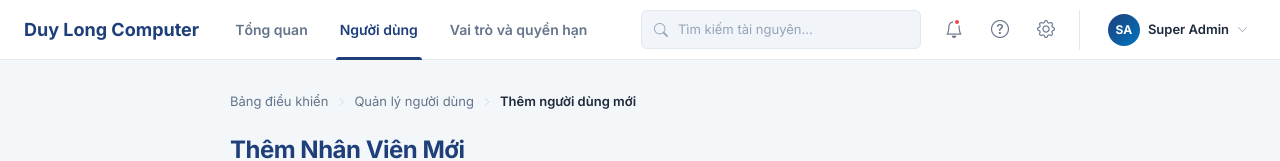
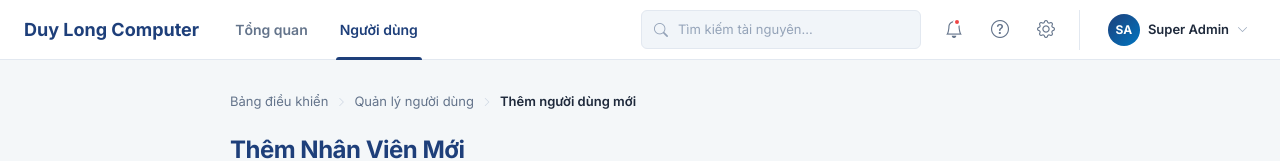
Before and after one commit to flying-bug/DLC-WMS, a React (Vite) app in the folder frontend/: page /users/create in a window 1280 px wide. Shown: the top 161 px of the page. Built offline with nearby package versions, Linux system fonts and the light colour scheme; no server answers.

Commit message:
refactor(ui): remove redundant roles tab from top nav

```diff
--- a/frontend/src/pages/CreateEmployee/CreateEmployeePage.jsx
+++ b/frontend/src/pages/CreateEmployee/CreateEmployeePage.jsx
@@ -44,7 +44,6 @@ function CreateEmployeePage() {
                     <nav className={styles.navLinks}>
                         <a href="/dashboard" className={styles.navLink} onClick={(e) => { e.preventDefault(); navigate('/dashboard'); }}>Tổng quan</a>
                         <a href="/users" className={styles.navLinkActive} onClick={(e) => { e.preventDefault(); navigate('/users'); }}>Người dùng</a>
-                        <a href="#" className={styles.navLink}>Vai trò và quyền hạn</a>
                     </nav>
                 </div>
                 <div className={styles.headerRight}>
```
